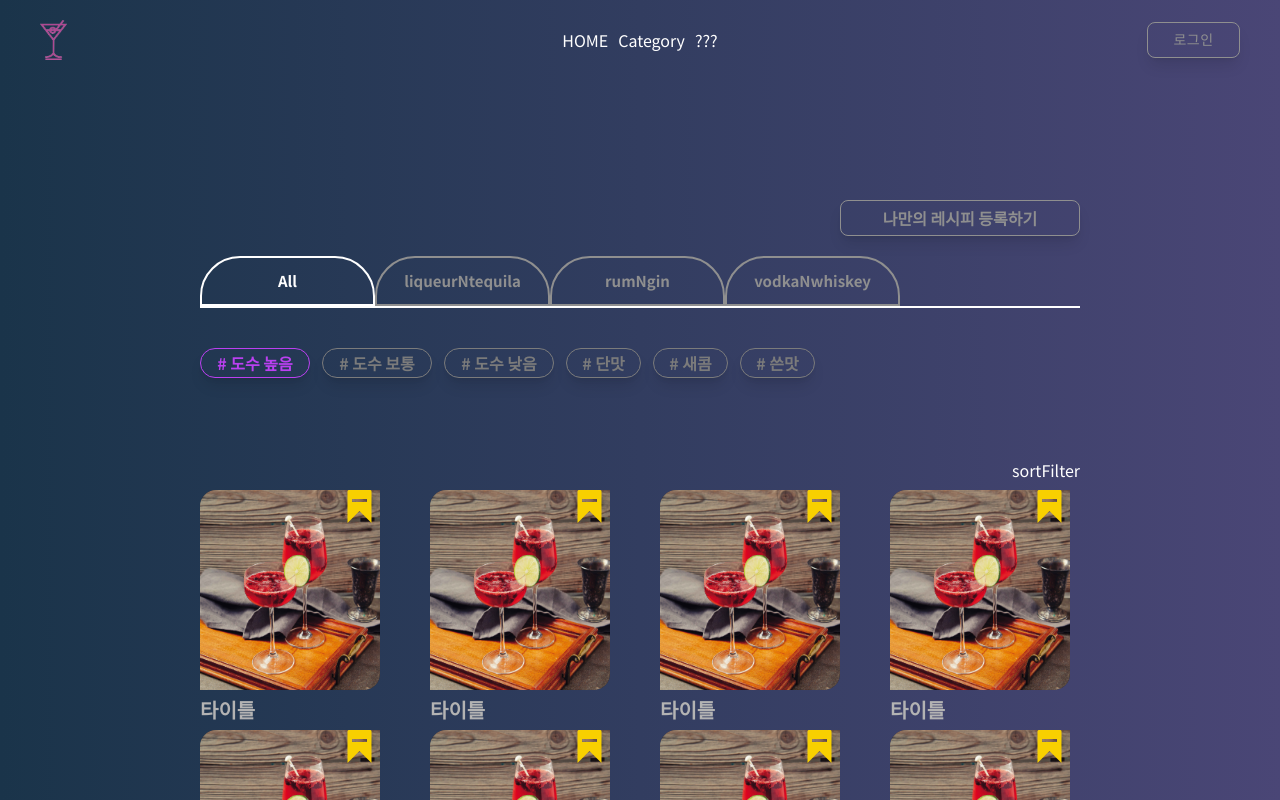
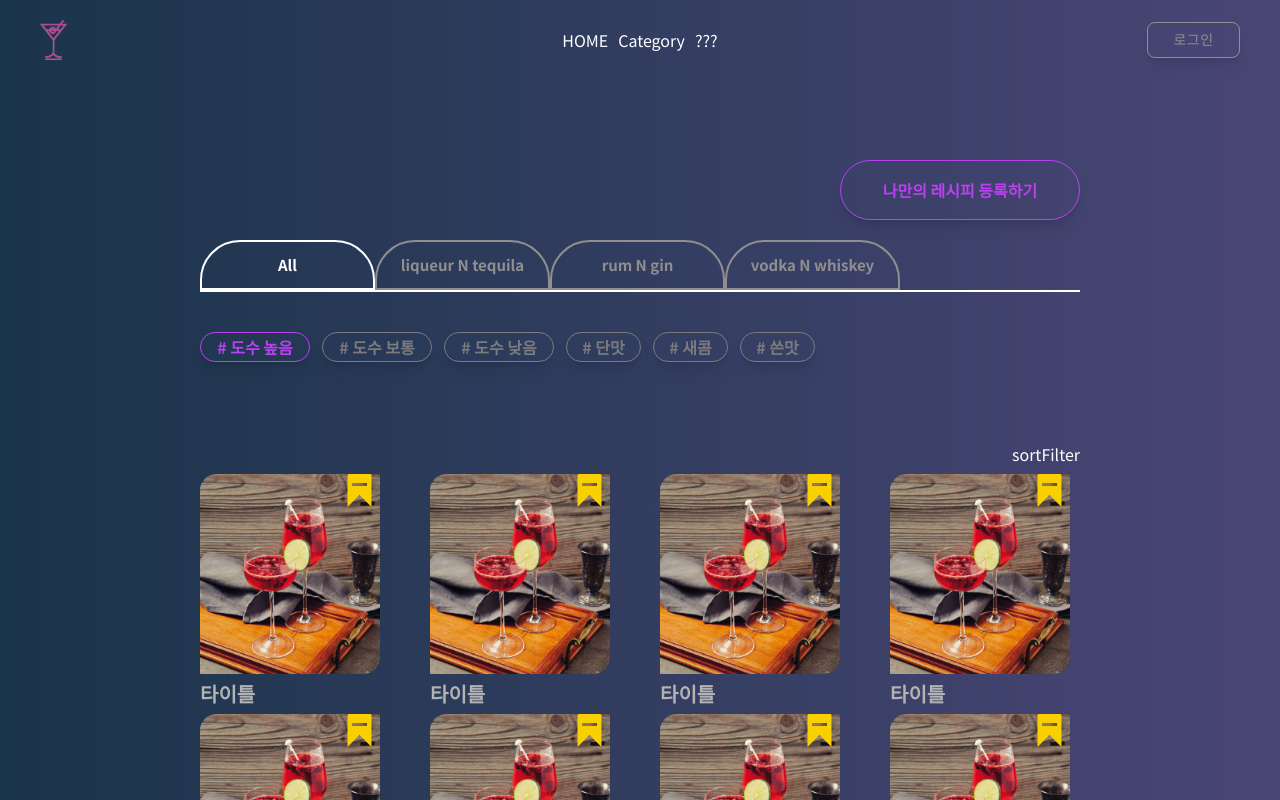
Before and after one commit to codestates-seb/seb44_main_002, a React (Create React App) app in the folder client/: page /category in a window 1280 px wide. Shown: the top 800 px of the page. Built offline with nearby package versions, Linux system fonts and the light colour scheme.

Commit message:
fix: 도수별 태그 버그 수정

```diff
--- a/client/src/common/Data/index.js
+++ b/client/src/common/Data/index.js
@@ -12,17 +12,17 @@ export const CategoryFilter = [
   },
   {
     id: 1,
-    title: 'liqueurNtequila',
+    title: 'liqueur N tequila',
     type: 'category_one',
   },
   {
     id: 2,
-    title: 'rumNgin',
+    title: 'rum N gin',
     type: 'category_two',
   },
   {
     id: 3,
-    title: 'vodkaNwhiskey',
+    title: 'vodka N whiskey',
     type: 'cateory_three',
   },
 ];
--- a/client/src/pages/Category/Category.js
+++ b/client/src/pages/Category/Category.js
@@ -16,13 +16,18 @@ export default function Category() {
   };
 
   return (
-    <div className="bg-gradient-to-r from-gradi-to to-gradi-from w-screen h-100% pt-[12.5rem] flex justify-center ">
+    <div className="bg-gradient-to-r from-gradi-to to-gradi-from w-screen h-100% pt-[10rem] flex justify-center ">
       <section className="w-[55rem] ">
         {/* 레시피 등록 버튼 */}
-        <div className="flex justify-end pb-5">
+        <div className="flex justify-end pb-5 ">
           <HoverButton
-            size="w-[240px] h-[36px]"
+            size="w-[240px] h-[60px]"
             className="absolute bottom-0 right-0"
+            radius="rounded-[30px]"
+            color="text-[#BB40F1] bg-transparent"
+            // border-gradient border border-solid from-red-500 to-yellow-500
+            borderColor="border-[#BB40F1]"
+            hoverColor="hover:text-[#BB40F1] hover:bg-[#F0F0F0]"
           >
             나만의 레시피 등록하기
           </HoverButton>
--- a/client/src/pages/Category/TagFrequencyButton.js
+++ b/client/src/pages/Category/TagFrequencyButton.js
@@ -1,5 +1,5 @@
 import { useState } from 'react';
-import ClickButton from '../../common/Buttons/ClickButton';
+import HoverButton from '../../common/Buttons/HoverButton';
 
 export default function TagFrequencyButton({
   data,
@@ -10,6 +10,7 @@ export default function TagFrequencyButton({
   focusFrequencyTag,
 }) {
   const [isClicked, setIsClicked] = useState(false);
+  console.log(focusFrequencyTag === data.type);
   const buttonClicked = () => {
     setIsClicked(!isClicked);
     if (onClick) {
@@ -18,13 +19,10 @@ export default function TagFrequencyButton({
   };
 
   return (
-    <ClickButton
-      key={data.id}
-      data={data}
-      idx={idx}
+    <HoverButton
+      size="w-[110px] h-[30px]"
+      fontSize="text-[1rem]"
       radius="rounded-[30px]"
-      fontSize="text-[1rem]"
-      size="w-[110px] h-[30px]"
       color={`${
         focusFrequencyTag === data.type
           ? 'text-[#BB40F1] bg-transparent'
@@ -40,13 +38,8 @@ export default function TagFrequencyButton({
         selectMenuHandler(idx, 'TagFrequency');
         buttonClicked();
       }}
-      //    ${
-      //     focusFrequencyTag === data.type
-      //        ? 'text-[#ffffff] border-[#ffffff]'
-      //        : ' text-[#8F8F8F] border-[#8F8F8F]'
-      //    }
     >
       # {data.title}
-    </ClickButton>
+    </HoverButton>
   );
 }
```
